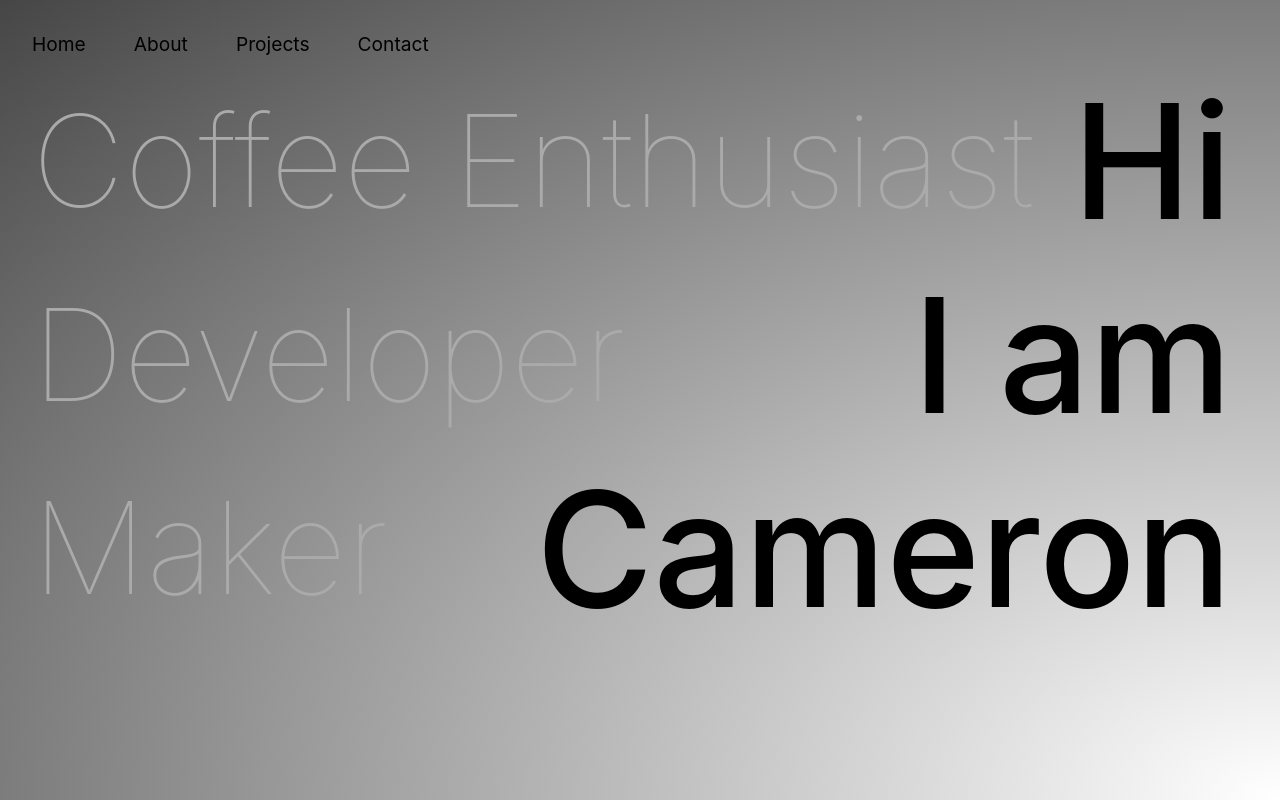
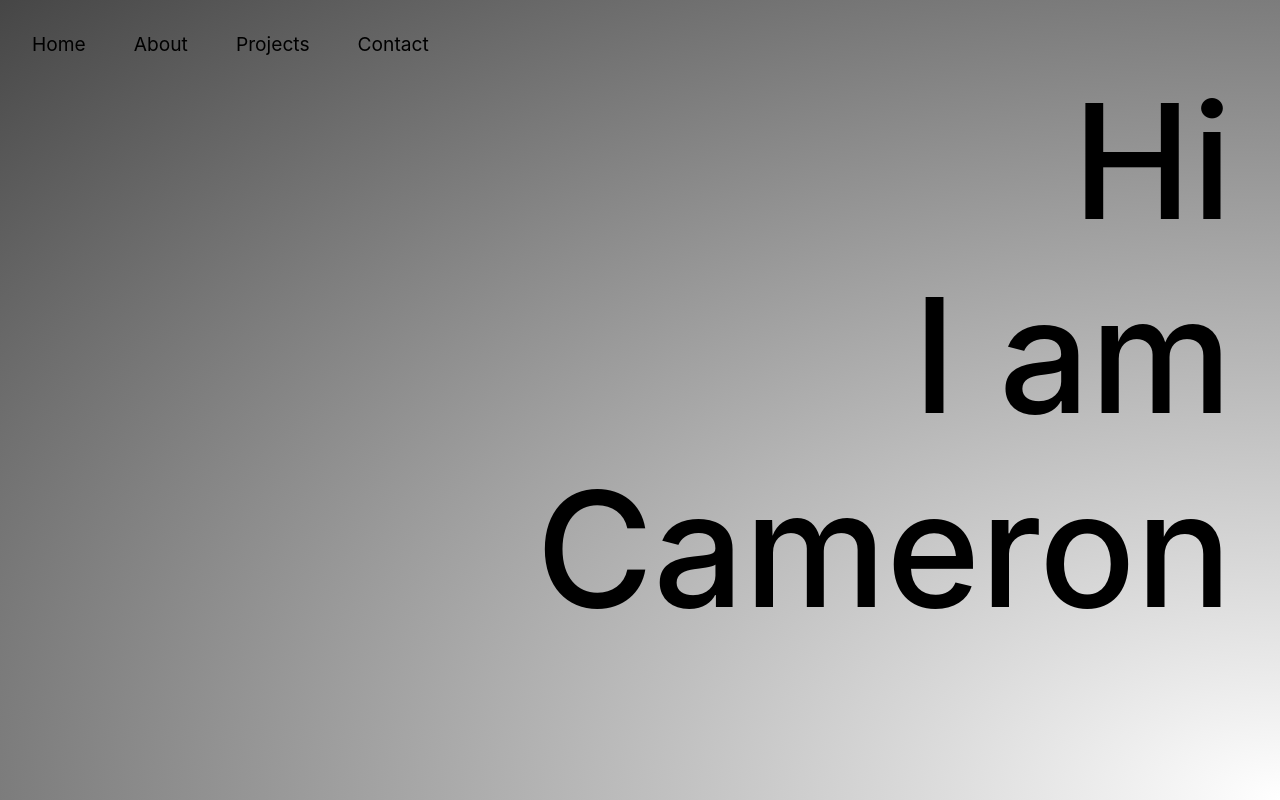
Before and after one commit to CameronHardy9/full-page-transition-portfolio, a React (Create React App) app: page / in a window 1280 px wide. Built offline with nearby package versions, Linux system fonts and the light colour scheme.

Commit message:
Commented out tagline for now

```diff
--- a/src/components/pages/Home/Home.jsx
+++ b/src/components/pages/Home/Home.jsx
@@ -9,11 +9,11 @@ export default function Home(){
                     <span>I am</span>
                     <span>Cameron</span>
                 </h1>
-                <p className='homeP'>
+                {/* <p className='homeP'>
                     <span>Coffee Enthusiast</span>
                     <span>Developer</span>
                     <span>Maker</span>
-                </p>
+                </p> */}
             </div>
         </section>
     );
```
